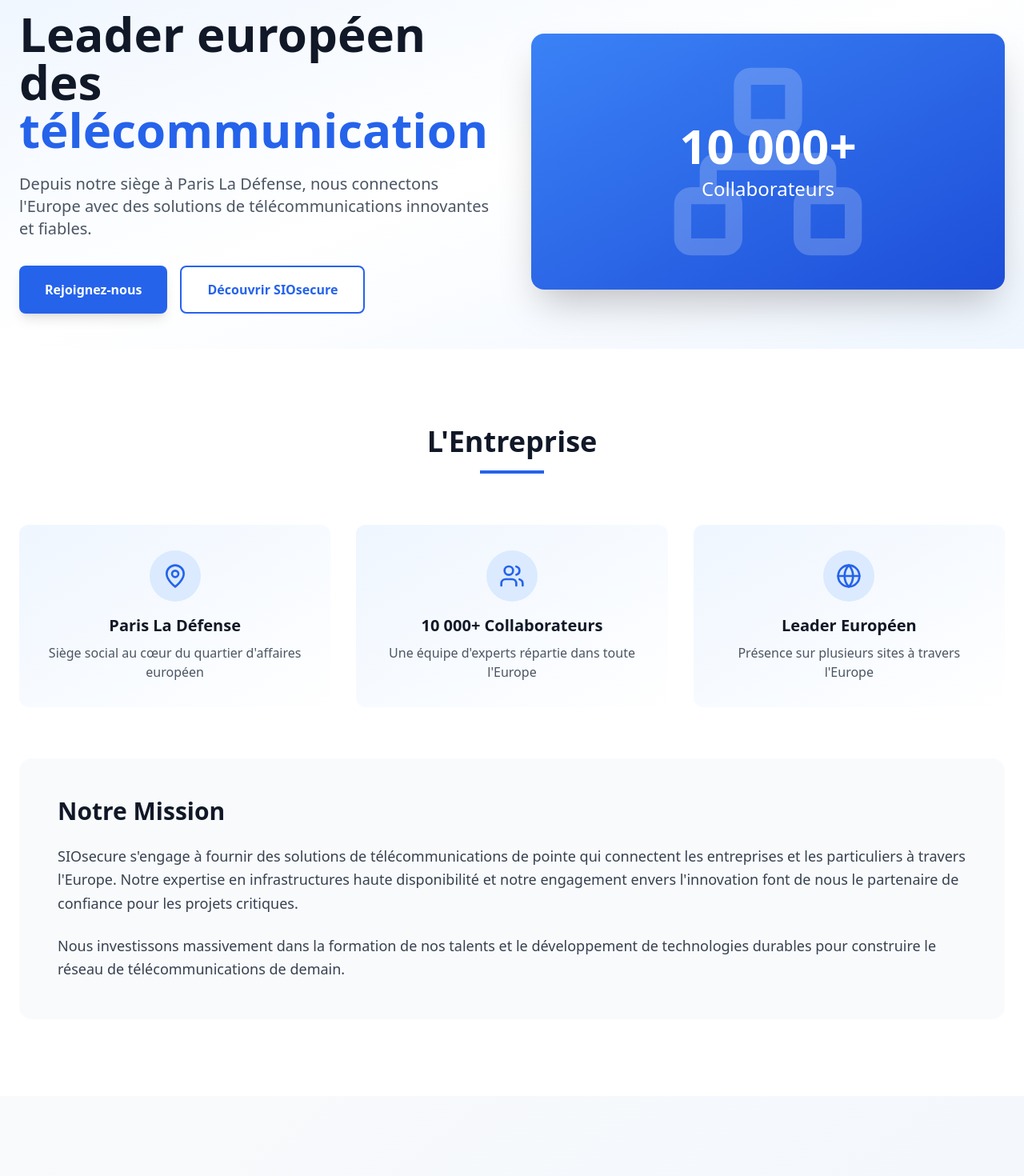
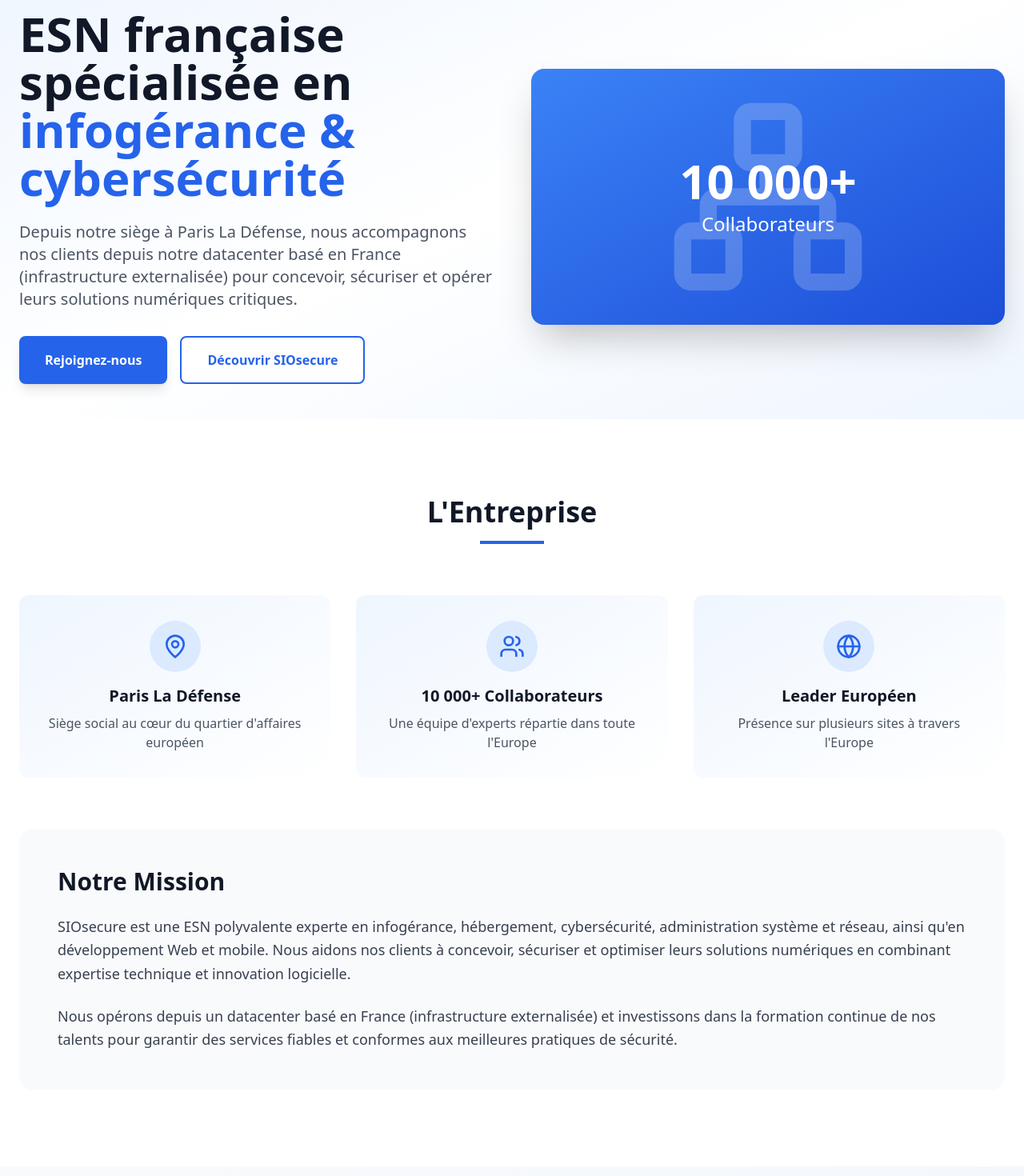
Before and after one commit to LaurentBouquet/siosecure, a React (Vite) app: page / in a window 1280 px wide. Shown: the part 620-2090 px from the top of the page at 80% size. Built offline with nearby package versions, Linux system fonts and the light colour scheme.

Commit message:
Présentation de l'entreprise

```diff
--- a/index.html
+++ b/index.html
@@ -4,7 +4,7 @@
     <meta charset="UTF-8" />
     <link rel="icon" type="image/svg+xml" href="/vite.svg" />
     <meta name="viewport" content="width=device-width, initial-scale=1.0" />
-    <title>GigaNet - Votre expert en télécommunications</title>
+  <title>SIOsecure - ESN infogérance & cybersécurité</title>
     <!-- Amélioration accessibilité et responsivité -->
     <meta name="theme-color" content="#2563eb" />
   </head>
--- a/src/App.tsx
+++ b/src/App.tsx
@@ -133,10 +133,10 @@
           <div className="grid items-center grid-cols-1 gap-8 md:grid-cols-2 md:gap-12">
             <div>
               <h1 className="mb-6 text-3xl font-bold leading-tight text-gray-900 sm:text-4xl md:text-6xl">
-                Leader européen des <span className="text-blue-600">télécommunication</span>
+                ESN française spécialisée en <span className="text-blue-600">infogérance & cybersécurité</span>
               </h1>
               <p className="mb-8 text-base leading-relaxed text-gray-600 sm:text-xl">
-                Depuis notre siège à Paris La Défense, nous connectons l'Europe avec des solutions de télécommunications innovantes et fiables.
+                Depuis notre siège à Paris La Défense, nous accompagnons nos clients depuis notre datacenter basé en France (infrastructure externalisée) pour concevoir, sécuriser et opérer leurs solutions numériques critiques.
               </p>
               <div className="flex flex-col flex-wrap gap-4 sm:flex-row">
                 <button
@@ -204,10 +204,10 @@
           <div className="p-6 bg-gray-50 rounded-2xl sm:p-12">
             <h3 className="mb-6 text-3xl font-bold text-gray-900">Notre Mission</h3>
             <p className="mb-6 text-lg leading-relaxed text-gray-700">
-              SIOsecure s'engage à fournir des solutions de télécommunications de pointe qui connectent les entreprises et les particuliers à travers l'Europe. Notre expertise en infrastructures haute disponibilité et notre engagement envers l'innovation font de nous le partenaire de confiance pour les projets critiques.
+              SIOsecure est une ESN polyvalente experte en infogérance, hébergement, cybersécurité, administration système et réseau, ainsi qu'en développement Web et mobile. Nous aidons nos clients à concevoir, sécuriser et optimiser leurs solutions numériques en combinant expertise technique et innovation logicielle.
             </p>
             <p className="text-lg leading-relaxed text-gray-700">
-              Nous investissons massivement dans la formation de nos talents et le développement de technologies durables pour construire le réseau de télécommunications de demain.
+              Nous opérons depuis un datacenter basé en France (infrastructure externalisée) et investissons dans la formation continue de nos talents pour garantir des services fiables et conformes aux meilleures pratiques de sécurité.
             </p>
           </div>
         </div>
@@ -277,28 +277,28 @@
 
           <div className="p-6 mb-8 text-white bg-gradient-to-br from-blue-600 to-blue-800 rounded-2xl sm:p-12 sm:mb-12">
             <div className="max-w-4xl mx-auto">
-              <h3 className="mb-6 text-3xl font-bold">Apprenti administrateur système et réseau</h3>
+              <h3 className="mb-6 text-3xl font-bold">Consultant développement sécurisé junior</h3>
               <p className="mb-8 text-xl text-blue-100">
-                Rejoignez notre pôle infrastructure et développez votre expertise en environnements Linux haute disponibilité
+                Rejoignez notre pôle « Infrastructure & Sécurité » et participez au développement et à la sécurisation d'applications web et d'architectures DevOps pour nos clients.
               </p>
 
               <div className="grid grid-cols-1 gap-4 mb-6 md:grid-cols-2 md:gap-6 md:mb-8">
                 <div className="p-6 rounded-lg bg-white/10 backdrop-blur-sm">
                   <h4 className="mb-3 text-lg font-bold">Profil recherché</h4>
                   <ul className="space-y-2 text-blue-50">
-                    <li>• Compétences en Linux et réseau</li>
-                    <li>• Intérêt pour la haute disponibilité</li>
-                    <li>• Esprit d'équipe et curiosité</li>
-                    <li>• Bac+2/3 en informatique</li>
+                    <li>• Étudiant(e) ou jeune diplômé(e) en développement (BTS SIO SLAM, licence ou équivalent)</li>
+                    <li>• Connaissances en développement Web (JavaScript/TypeScript, frameworks modernes)</li>
+                    <li>• Sensibilité à la sécurité applicative (OWASP) et volonté d'apprendre</li>
+                    <li>• Intérêt pour les pratiques DevOps (CI/CD, conteneurs)</li>
                   </ul>
                 </div>
 
                 <div className="p-6 rounded-lg bg-white/10 backdrop-blur-sm">
                   <h4 className="mb-3 text-lg font-bold">Nous offrons</h4>
                   <ul className="space-y-2 text-blue-50">
-                    <li>• Tutorat par un expert</li>
-                    <li>• Projets stimulants</li>
-                    <li>• Perspectives d'évolution</li>
+                    <li>• Expérience pratique sur des projets réels</li>
+                    <li>• Accompagnement par des experts en sécurité</li>
+                    <li>• Formations et certifications (OWASP, frameworks, etc.)</li>
                   </ul>
                 </div>
               </div>
@@ -312,7 +312,7 @@
                 </button>
 
                 <a
-                  href="/SIOsecure-ASR-APP.pdf"
+                  href="/GIGANET-ASR-APP.pdf"
                   download
                   className="inline-flex items-center px-8 py-4 mt-3 font-semibold text-white transition-all transform bg-blue-600 rounded-lg md:mt-0 hover:bg-blue-700 hover:scale-105"
                 >
@@ -447,11 +447,11 @@
         <div className="px-4 mx-auto max-w-7xl sm:px-6">
           <div className="flex flex-col items-center justify-between md:flex-row">
             <div className="flex items-center mb-4 space-x-3 md:mb-0">
-              <img src="/SIOsecure_logo.png" alt="SIOsecure" className="w-28 h-28 filter brightness-0 invert" />
+              <img src="/SIOsecure_logo.png" alt="SIOsecure" className="h-28 filter brightness-0 invert" />
             </div>
             <p className="text-sm text-center text-gray-400 md:text-right sm:text-base">
-              © {new Date().getFullYear()} SIOsecure. Leader européen des télécommunications.<br />
-              Tous droits réservés.
+              © {new Date().getFullYear()} SIOsecure. ESN — infogérance, cybersécurité et hébergement.
+              <br />Tous droits réservés.
             </p>
           </div>
         </div>
```
Also changed, not shown: 1 other file (tests, documents, lock files or other folders).
